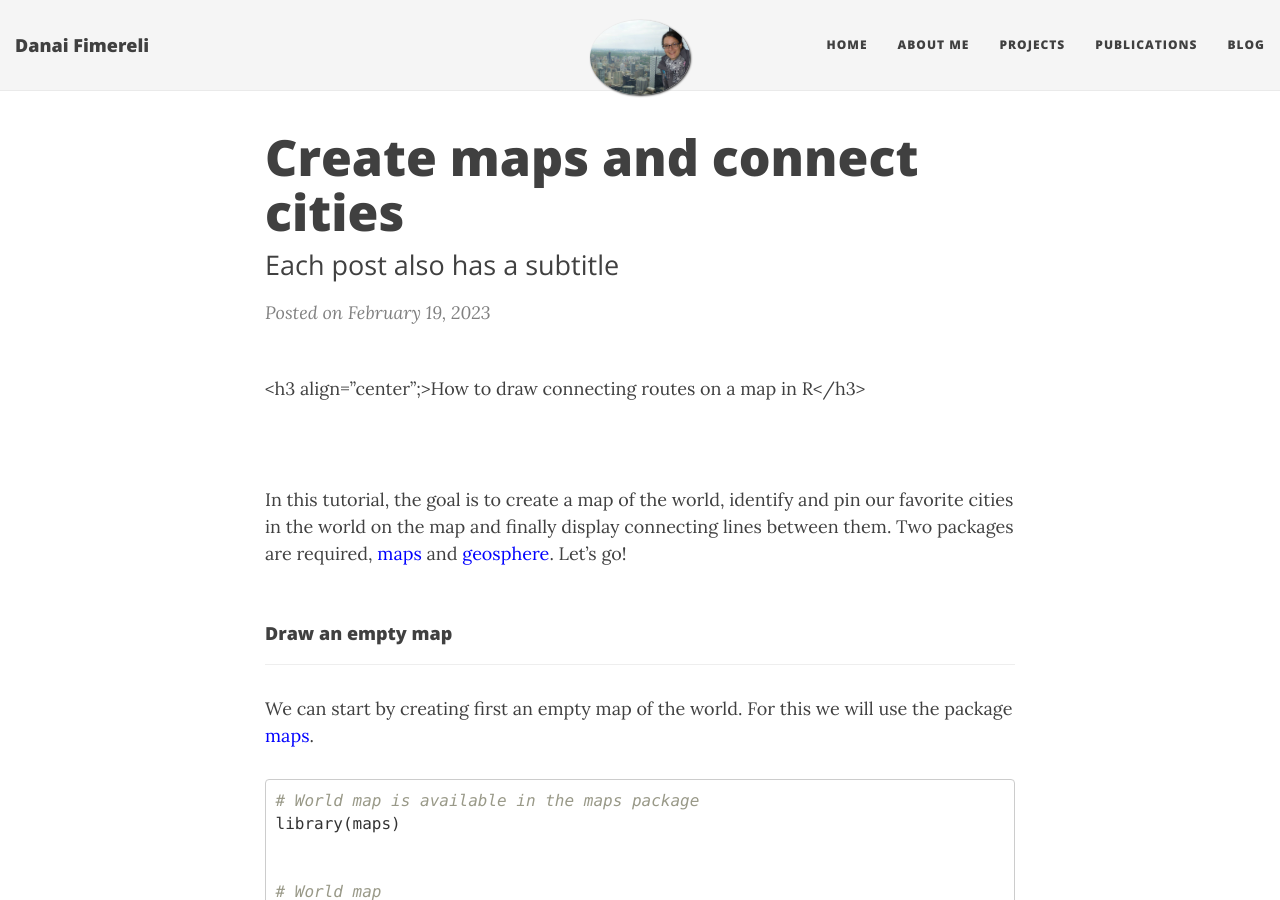
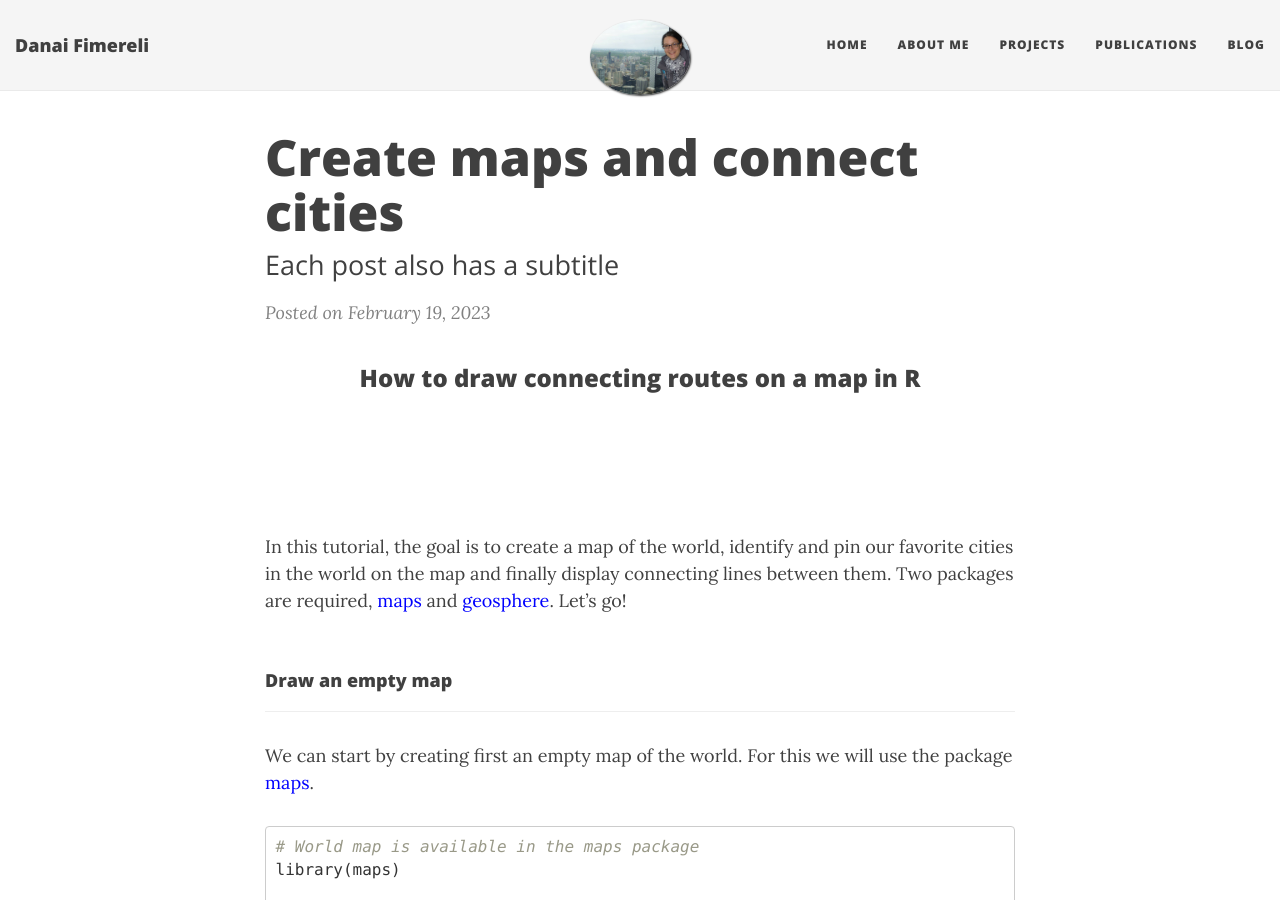
Before and after one commit to dfimerel/dfimerel.github.io, a Jekyll site: the page built from _posts/2023-02-19-Create-maps-lines.md, in a window 1280 px wide and 900 px high. Built offline with Jekyll 4.4.1, drawn with Linux system fonts in a browser that asks for light colours; nearby versions of some CDN libraries.

Commit message:
fix alignment

```diff
--- a/_posts/2023-02-19-Create-maps-lines.md
+++ b/_posts/2023-02-19-Create-maps-lines.md
@@ -6,7 +6,7 @@
 comments: true
 ---
 
-<h3 align="center";>How to draw connecting routes on a map in R</h3>
+<h3 style="text-align: center;">How to draw connecting routes on a map in R</h3>
 <br><br><br>
 
 
```
